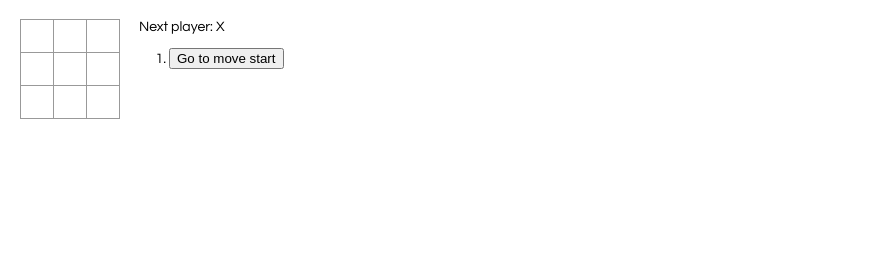
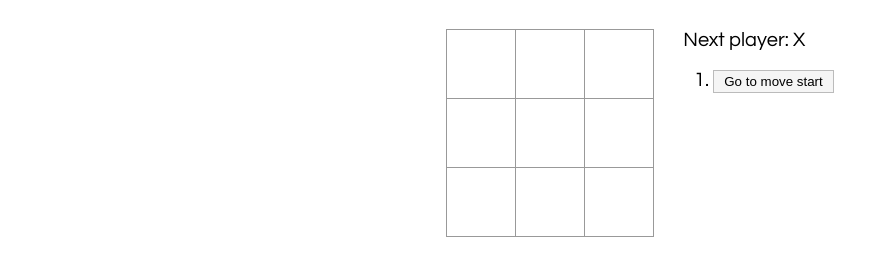
Before and after one commit to SunYoungKwon/react-tutorial, a React app: page / in a window 1280 px wide. Shown: the whole page, without its empty margins (0-877 px from the left). Built offline with nearby package versions, Linux system fonts and the light colour scheme.

Commit message:
css 수정

```diff
--- a/src/index.css
+++ b/src/index.css
@@ -1,6 +1,6 @@
 body {
-  font: 14px "Century Gothic", Futura, sans-serif;
-  margin: 20px;
+  font: 20px "Century Gothic", Futura, sans-serif;
+  margin: 30px;
 }
 
 ol, ul {
@@ -21,15 +21,19 @@ ol, ul {
   background: #fff;
   border: 1px solid #999;
   float: left;
-  font-size: 24px;
+  font-size: 50px;
   font-weight: bold;
-  line-height: 34px;
-  height: 34px;
+  line-height: 70px;
+  height: 70px;
   margin-right: -1px;
   margin-top: -1px;
   padding: 0;
   text-align: center;
-  width: 34px;
+  width: 70px;
+}
+
+.square:hover {
+  background-color: rgb(255, 221, 136);
 }
 
 .square:focus {
@@ -43,8 +47,25 @@ ol, ul {
 .game {
   display: flex;
   flex-direction: row;
+  justify-content: center;
+  align-content: center;
 }
 
 .game-info {
-  margin-left: 20px;
+  margin-left: 30px;
 }
+
+.move-list button{
+  border: 1px solid #bbb;
+  background-color: rgb(245, 245, 245);
+  padding: 3px 10px;
+  width: 100%;
+}
+
+.move-list button:hover{
+  background-color: #ddd;
+}
+
+.move-list button:focus {
+  outline: none;
+}
```
